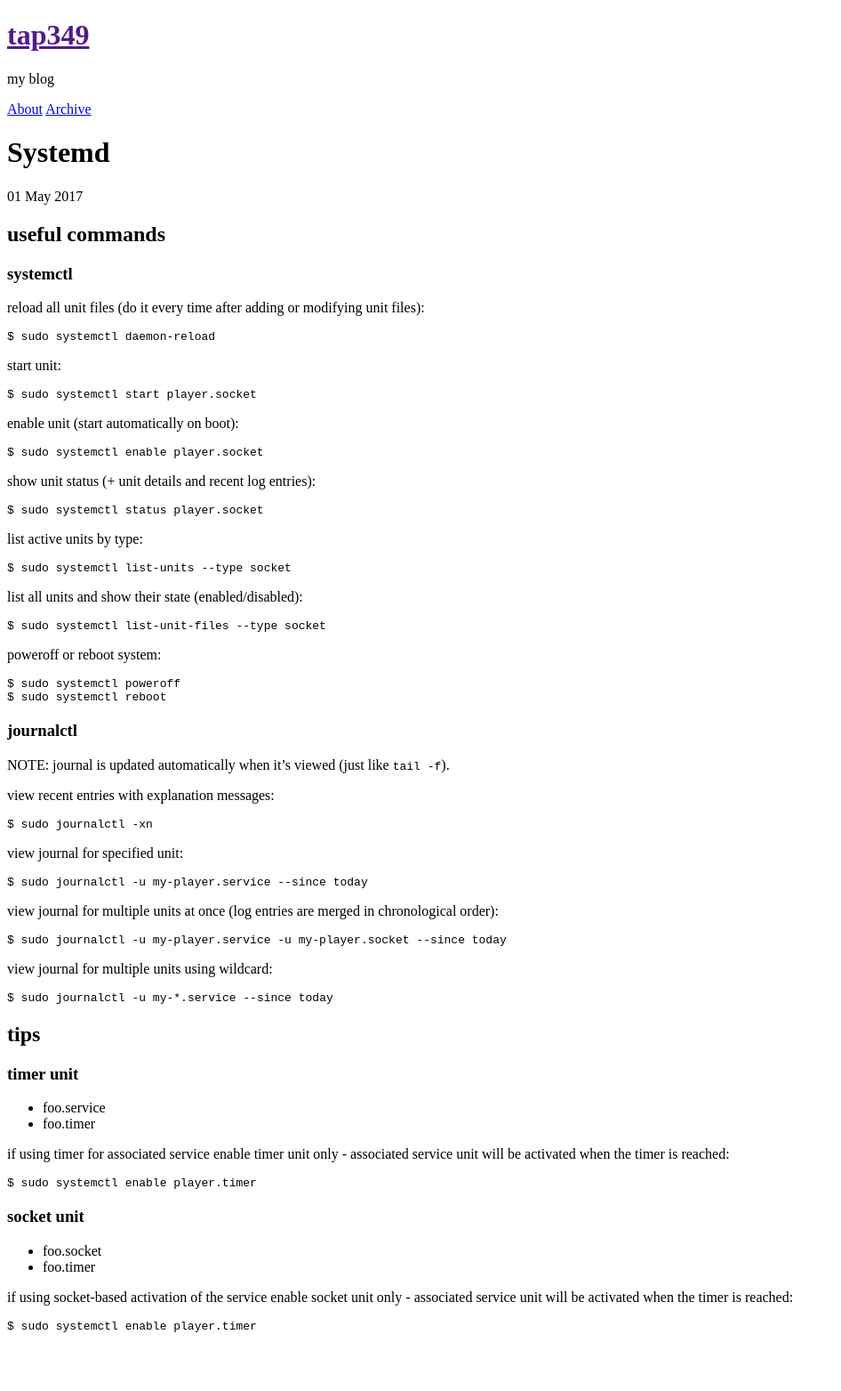
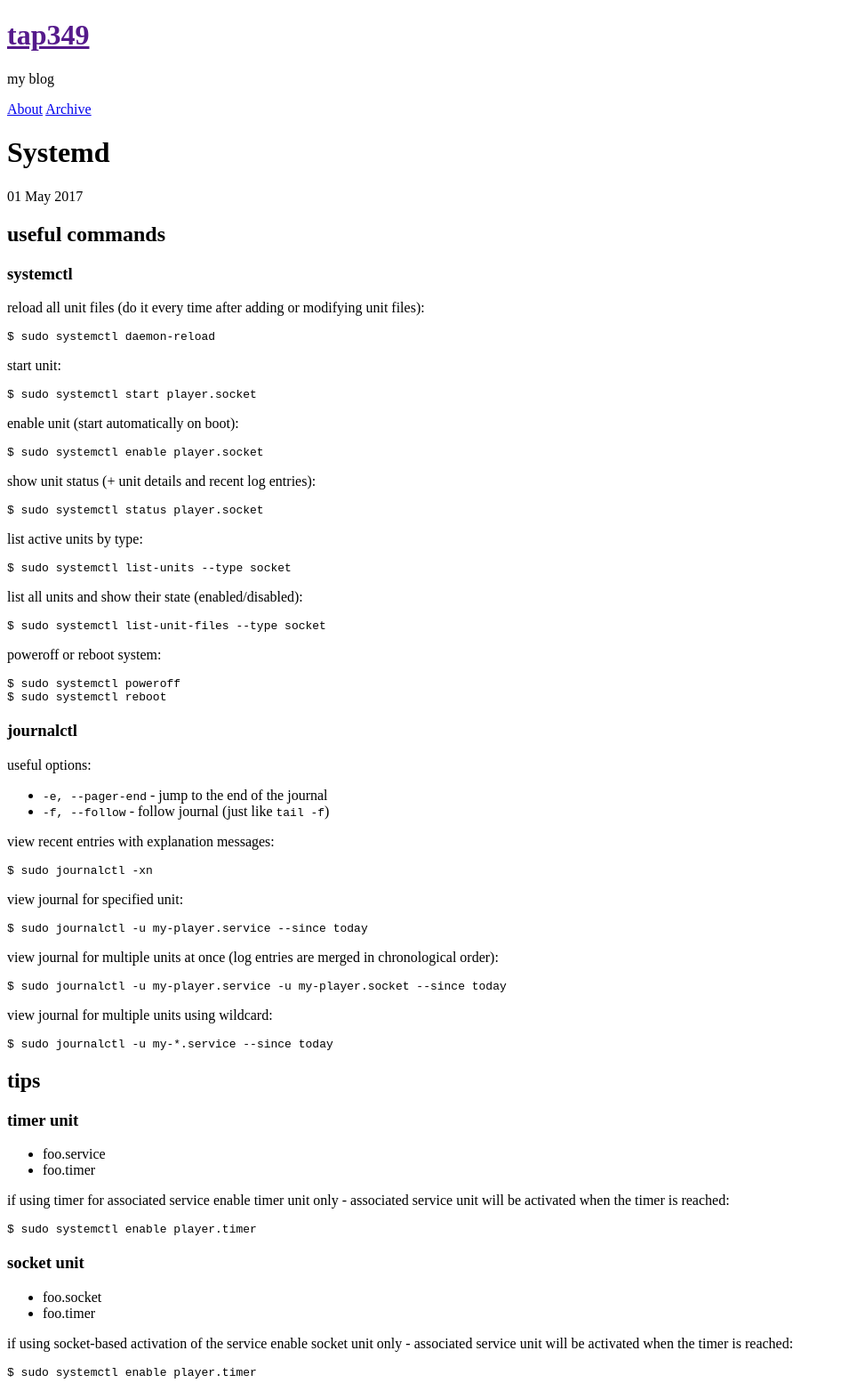
Before and after one commit to tap349/tap349.github.io, a Jekyll site: the page built from _posts/2017-05-02-systemd.md, in a window 1280 px wide. Shown: the whole page at 89% size, without its empty margins (0-946 px from the left). Built offline with Jekyll 4.4.1, drawn with Linux system fonts in a browser that asks for light colours; before the commit the page ends 1511 px from its top, so only the background shows below that.

Commit message:
update 2017-05-02_13:03:56

```diff
--- a/_posts/2017-05-02-systemd.md
+++ b/_posts/2017-05-02-systemd.md
@@ -58,8 +58,10 @@ $ sudo systemctl reboot
 
 ### journalctl
 
-NOTE: journal is updated automatically when it's viewed
-      (just like `tail -f`).
+useful options:
+
+- `-e, --pager-end` - jump to the end of the journal
+- `-f, --follow` - follow journal (just like `tail -f`)
 
 view recent entries with explanation messages:
 
```
Also changed, not shown: _posts/2017-04-15-raspberry-pi.md (+2 -0 lines).
